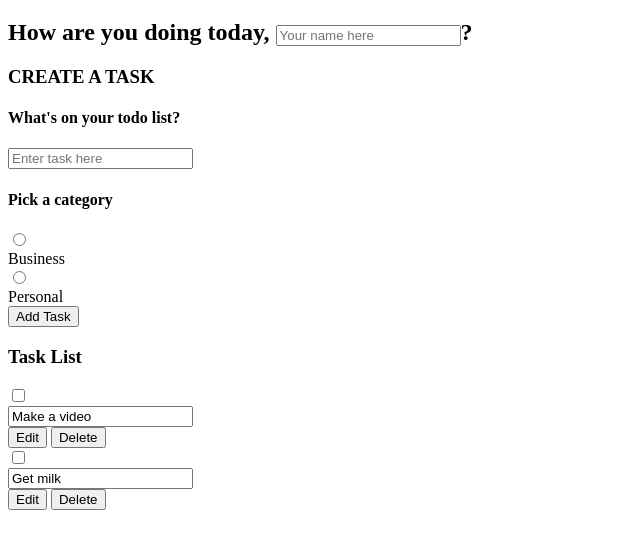
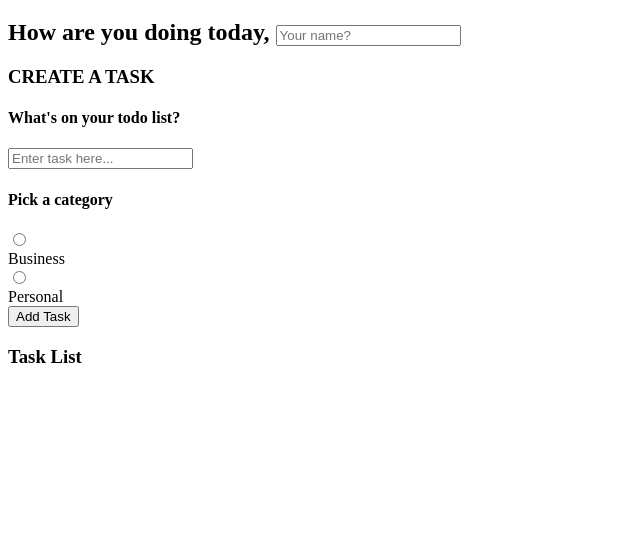
Before and after one commit to xphile1998/wdd330, a plain HTML site: page week6/version4/index.html in a window 1280 px wide. Shown: the part 61-610 px from the top of the page, without its empty margins (0-640 px from the left). Drawn offline with Linux system fonts and the light colour scheme.

Commit message:
Finshed the initial coding

```diff
--- a/week6/version4/index.html
+++ b/week6/version4/index.html
@@ -21,7 +21,7 @@
     <main class="app">
         <section class="greeting">
             <h2 class="title">
-                How are you doing today, <input type="text" id="name" placeholder="Your name here">?
+                How are you doing today, <input type="text" id="name" placeholder="Your name?" />
             </h2>
         </section>
 
@@ -29,7 +29,7 @@
             <h3>CREATE A TASK</h3>
             <form id="new-todo-form">
                 <h4>What's on your todo list?</h4>
-                <input type="text" name="content" id="content" placeholder="Enter task here" />
+                <input type="text" name="content" id="content" placeholder="Enter task here..." />
 
                 <h4>Pick a category</h4>
                 <div class="options">
@@ -51,7 +51,7 @@
         <section class="todo-list">
             <h3>Task List</h3>
             <div class="list" id="todo-list">
-                <div class="todo-item">
+                <!-- <div class="todo-item done">
                     <label>
                         <input type="checkbox" />
                         <span class="bubble business"></span>
@@ -79,7 +79,7 @@
                     <div class="actions">
                         <button class="edit">Edit</button>
                         <button class="delete">Delete</button>
-                    </div>
+                    </div> -->
                 </div>
             </div>
         </section>
```
